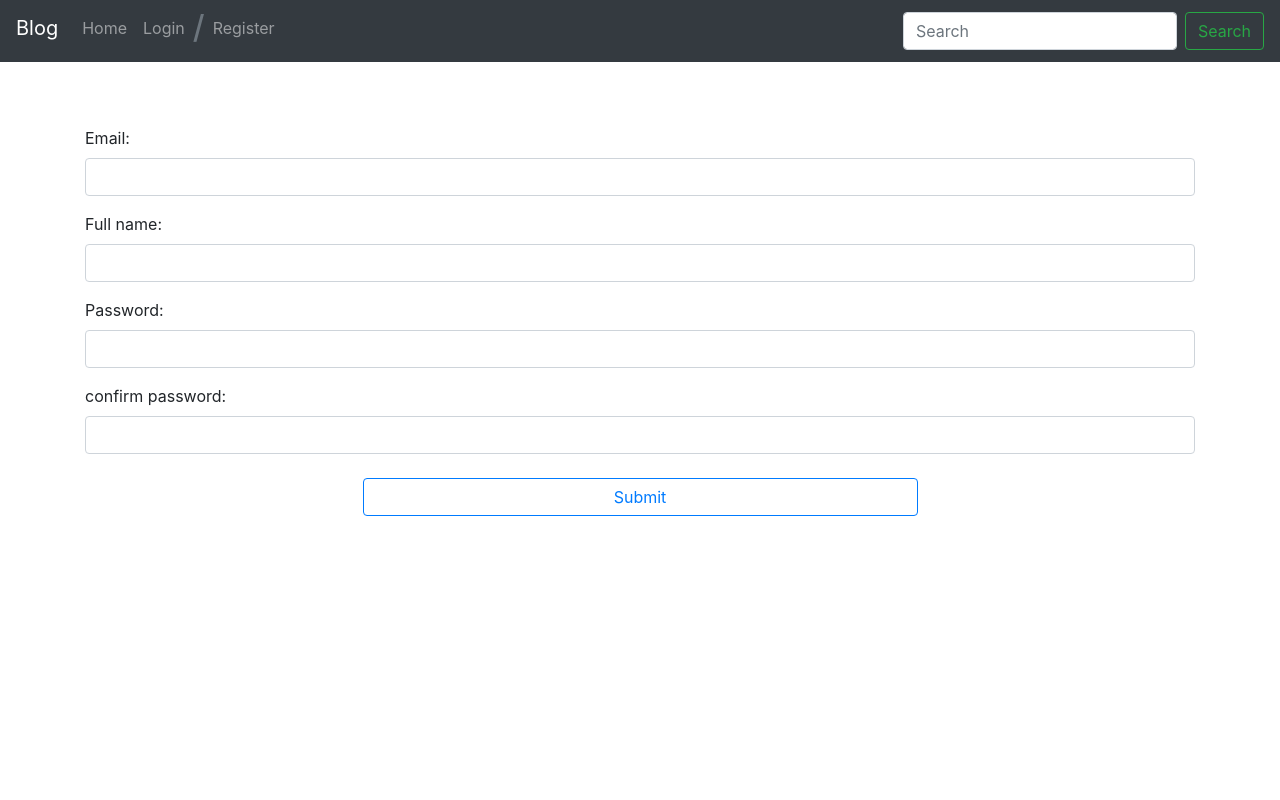
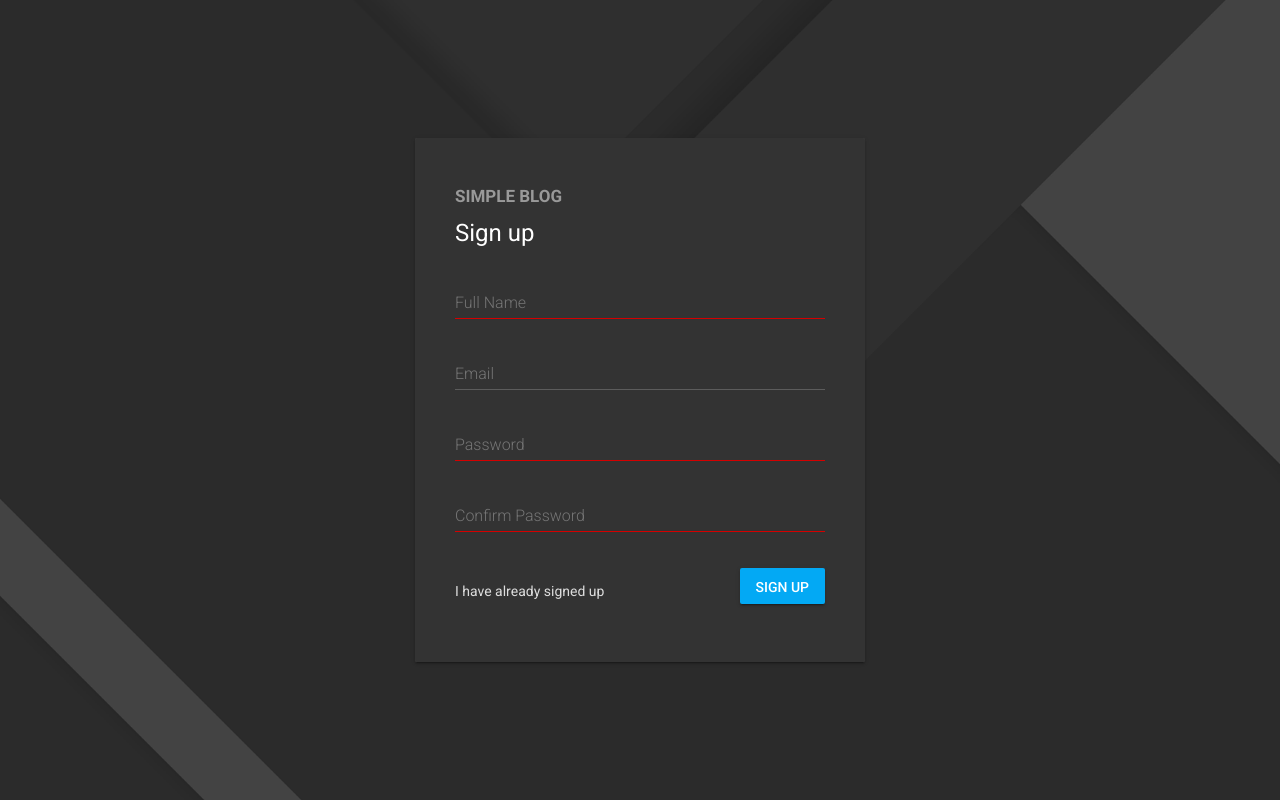
Before and after one commit to mohsnMohsni/DjangoBlog, a Django app: page /auth/register/ in a window 1280 px wide. Run offline with Django 3.2, Linux system fonts and the light colour scheme; some libraries are stand-ins or nearby versions.

Commit message:
change auth templates and add 404 template and make some change

```diff
--- a/account/forms.py
+++ b/account/forms.py
@@ -10,16 +10,17 @@ User = get_user_model()
 class RegisterForm(forms.ModelForm):
     password2 = forms.CharField(label=_('confirm password'), max_length=100, required=True,
                                 widget=forms.PasswordInput(
-                                    attrs={'class': 'form-control text-info'}
+                                    attrs={'class': 'mdl-textfield__input',
+                                           'placeholder': 'Confirm Password'}
                                 ))
 
     class Meta:
         model = User
         fields = ('email', 'full_name', 'password')
         widgets = {
-            'password': forms.PasswordInput(attrs={'class': 'form-control text-info'}),
-            'email': forms.EmailInput(attrs={'class': 'form-control'}),
-            'full_name': forms.TextInput(attrs={'class': 'form-control'}),
+            'password': forms.PasswordInput(attrs={'class': 'mdl-textfield__input', 'placeholder': 'Password'}),
+            'email': forms.TextInput(attrs={'class': 'mdl-textfield__input', 'placeholder': 'Email'}),
+            'full_name': forms.TextInput(attrs={'class': 'mdl-textfield__input', 'placeholder': 'Full Name'}),
         }
 
     def clean_password2(self):
@@ -36,10 +37,12 @@ class RegisterForm(forms.ModelForm):
 
 class LoginForm(AuthenticationForm):
     username = UsernameField(label=_("Email"), widget=forms.TextInput(
-        attrs={'autofocus': True, 'class': 'form-control my- 2'}))
+        attrs={'autofocus': True, 'class': 'mdl-textfield__input', 'id': 'e-mail',
+               'placeholder': 'Email'}))
     password = forms.CharField(
         label=_("Password"),
         strip=False,
         widget=forms.PasswordInput(attrs={'autocomplete': 'current-password',
-                                          'class': 'form-control my- 2'}),
+                                          'class': 'mdl-textfield__input', 'id': 'password',
+                                          'placeholder': 'Password'}),
     )
--- a/account/views.py
+++ b/account/views.py
@@ -3,7 +3,7 @@ from .forms import RegisterForm, LoginForm
 from django.contrib.auth import get_user_model
 from django.views.generic.edit import CreateView
 from django.contrib.auth.views import LogoutView, LoginView
-from django.views.generic import ListView, TemplateView
+from django.views.generic import ListView
 from django.contrib.auth import login, authenticate
 from django.contrib.auth.models import Group
 from django.contrib.auth.mixins import LoginRequiredMixin
--- a/templates/account/profile/profile_base.html
+++ b/templates/account/account_base.html
@@ -5,7 +5,7 @@
   <meta charset="utf-8">
   <meta http-equiv="X-UA-Compatible" content="IE=edge">
   <meta name="viewport" content="width=device-width, initial-scale=1">
-  <title>Profile | {% block title %}{% endblock title %}</title>
+  <title>{% block title %}{% endblock title %}</title>
 
   <!-- Add to homescreen for Chrome on Android -->
   <meta name="mobile-web-app-capable" content="yes">
--- a/templates/account/auth/register.html
+++ b/templates/account/auth/register.html
@@ -1,31 +1,49 @@
-{% extends 'base.html' %}
+{% extends 'account/account_base.html' %}
 
-{% block content %}
+{% block title %} Register {% endblock title %}
 
-  <main class="container d-flex align-items-center justify-content-center my-5">
-    <form method="post" class="w-100">
-      {% csrf_token %}
+{% block body %}
 
-      {% if form.errors %}
-        <div class="alert alert-danger">
-          {{ form.errors }}
+  <div class="mdl-layout mdl-js-layout color--gray is-small-screen login">
+    <main class="mdl-layout__content">
+      <div class="mdl-card mdl-card__login mdl-shadow--2dp">
+        <div class="mdl-card__supporting-text color--dark-gray">
+          <div class="mdl-grid">
+            <form method="post">
+              {% csrf_token %}
+              <div class="mdl-cell mdl-cell--12-col mdl-cell--4-col-phone">
+                <span class="mdl-card__title-text text-color--smooth-gray">SIMPLE BLOG</span>
+              </div>
+              <div class="mdl-cell mdl-cell--12-col mdl-cell--4-col-phone">
+                <span class="login-name text-color--white">Sign up</span>
+              </div>
+              <div class="mdl-cell mdl-cell--12-col mdl-cell--4-col-phone">
+                <div class="mdl-textfield mdl-js-textfield mdl-textfield--floating-label full-size">
+                  {{ form.full_name }}
+                </div>
+                <div class="mdl-textfield mdl-js-textfield mdl-textfield--floating-label full-size">
+                  {{ form.email }}
+                </div>
+                <div class="mdl-textfield mdl-js-textfield mdl-textfield--floating-label full-size">
+                  {{ form.password }}
+                </div>
+                <div class="mdl-textfield mdl-js-textfield mdl-textfield--floating-label full-size">
+                  {{ form.password2 }}
+                </div>
+              </div>
+              <div class="mdl-cell mdl-cell--12-col mdl-cell--4-col-phone submit-cell">
+                <a href="{% url 'account:login' %}" class="login-link">I have already signed up</a>
+                <div class="mdl-layout-spacer"></div>
+                <button class="mdl-button mdl-js-button mdl-button--raised color--light-blue">
+                  SIGN UP
+                </button>
+              </div>
+            </form>
+          </div>
         </div>
-      {% endif %}
+      </div>
+    </main>
+  </div>
 
-      {% for field in form %}
-        <div class="my-3">
-          <label>{{ field.label }}:</label>
-          {{ field }}
-          {% if field.help_text %}
-            <small class="text-muted">{{ field.help_text }}</small>
-          {% endif %}
-        </div>
-      {% endfor %}
 
-      <div class="w-100 d-flex justify-content-center my-4">
-        <button class="btn btn-outline-primary w-50" type="submit">Submit</button>
-      </div>
-    </form>
-  </main>
-
-{% endblock %}
+{% endblock body %}
--- a/templates/account/profile/index.html
+++ b/templates/account/profile/index.html
@@ -1,4 +1,4 @@
-{% extends 'account/profile/profile_base.html' %}
+{% extends 'account/profile/../account_base.html' %}
 {% block title %}{{ user.full_name|title }}{% endblock title %}
 {% block body %}
   <div class="mdl-layout mdl-js-layout mdl-layout--fixed-drawer mdl-layout--fixed-header is-small-screen">
@@ -6,6 +6,9 @@
     <header class="mdl-layout__header">
       <div class="mdl-layout__header-row">
         <div class="mdl-layout-spacer"></div>
+        <a class="text-decoration-none font-weight-bold avatar-dropdown"
+           href="{% url 'blog:home' %}"
+           style="color: #8a8888;font-size: small;">Home</a>
         {% if user.avatar %}
           <div class="avatar-dropdown" id="icon">
             <span>{{ user.full_name|title }}</span>
```
Also changed, not shown: templates/404.html (added, +33 -0 lines), templates/account/auth/login.html (+36 -14 lines), templates/admin/404.html (deleted, +0 -12 lines), db.sqlite3, static/profile/js/widgets/line-chart/line-charts-nvd3.min.js.
